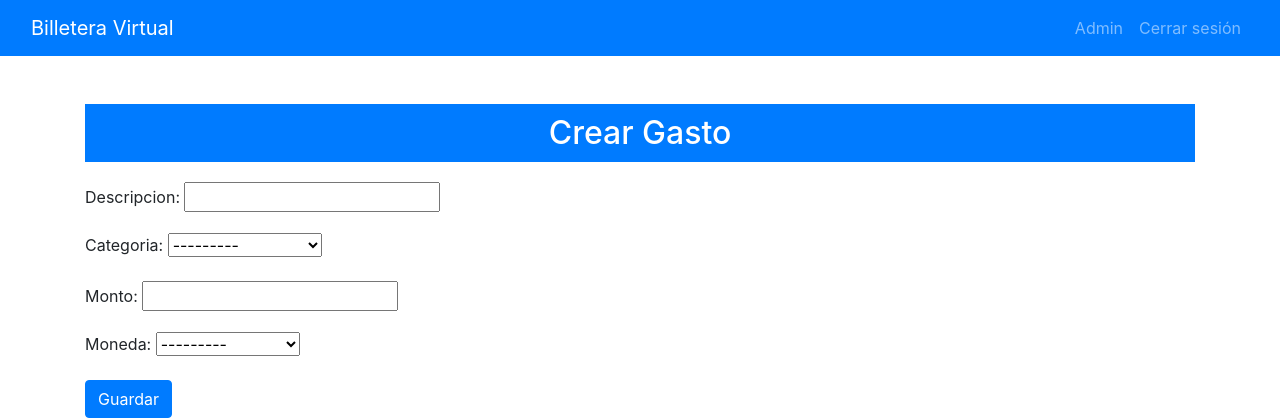
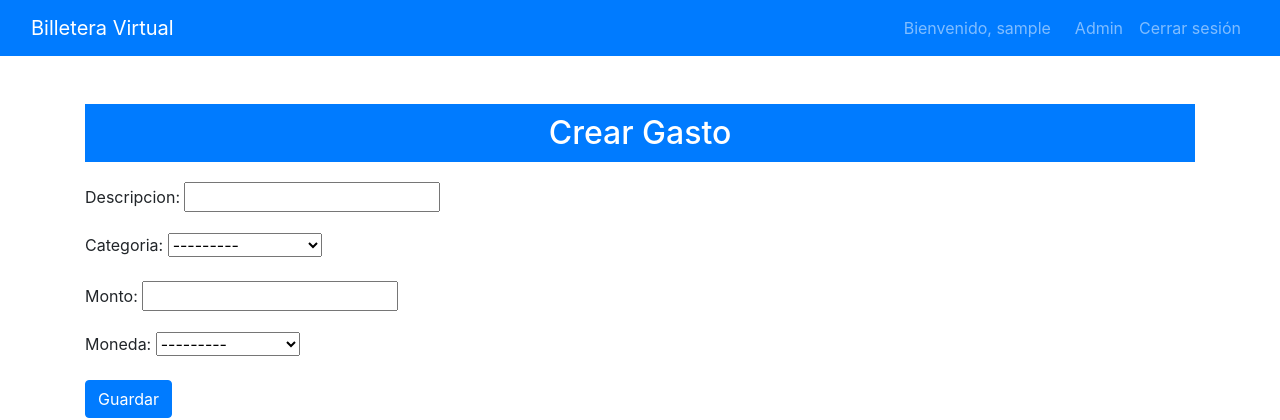
Before and after one commit to Ontos-2021/billetera, a Django app: page /crear/ in a window 1280 px wide. Shown: the top 420 px of the page. Run offline with Django 4.2, Linux system fonts and the light colour scheme; a user stored in the database is signed in; tables that the repository leaves empty hold one stand-in row (values such as "Sample post"); some libraries are stand-ins or nearby versions.

Commit message:
Agregue nombre de usuario en la barra de navegacion

```diff
--- a/billetera/gastos/templates/gastos/base.html
+++ b/billetera/gastos/templates/gastos/base.html
@@ -23,6 +23,13 @@
                 </button>
                 <div class="collapse navbar-collapse" id="navbarNav">
                     <ul class="navbar-nav ml-auto">
+                        {% if user.is_authenticated %}
+                            <li class="nav-item">
+                                <span class="navbar-text mr-3">
+                                    Bienvenido, {{ user.username }}
+                                </span>
+                            </li>
+                        {% endif %}
                         <li class="nav-item">
                             <a class="nav-link" href="{% url 'admin:index' %}">Admin</a>
                         </li>
```
